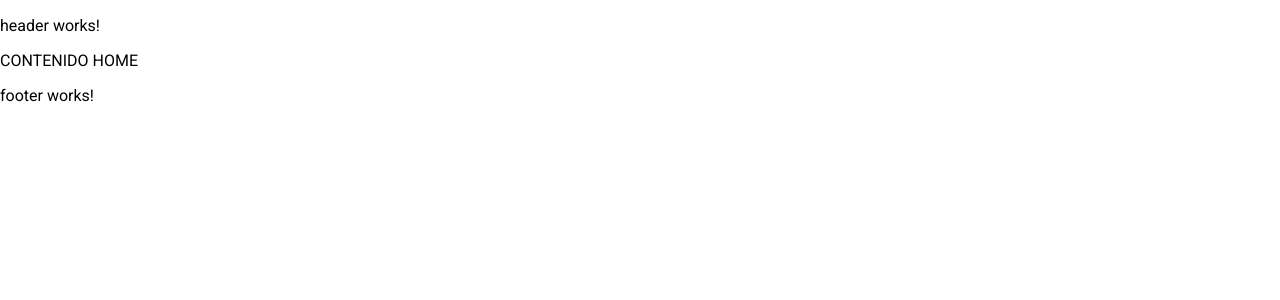
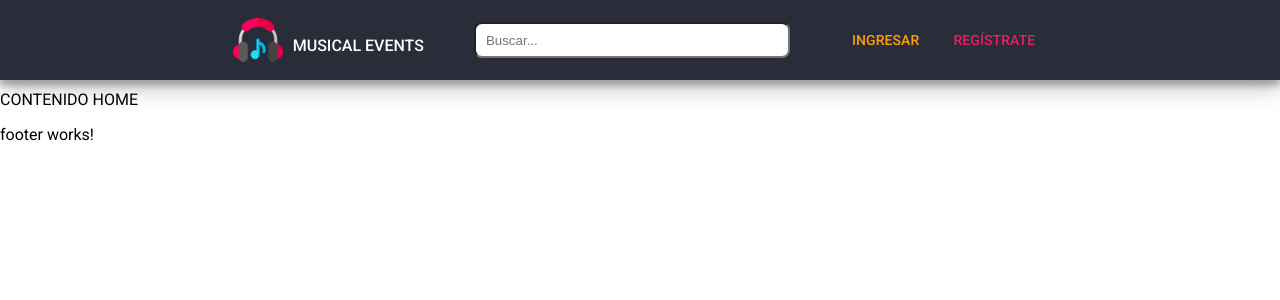
Before and after one commit to awarewire/studies-angular-music-store, an Angular app: page /home in a window 1280 px wide. Shown: the top 300 px of the page. Built offline with nearby package versions, Linux system fonts and the light colour scheme.

Commit message:
Update Header component

```diff
--- a/src/app/shared/components/header/header.component.html
+++ b/src/app/shared/components/header/header.component.html
@@ -1 +1,25 @@
-<p>header works!</p>
+<header
+  class="box-shadow"
+  style="
+    background-color: var(--secondary-color);
+    display: flex;
+    justify-content: center;
+    height: 80px;
+    margin-bottom: 10px;
+">
+  <div style="width: 1000px; display: flex;
+    justify-content: center; align-items: center; gap: 50px">
+    <div style="display: flex; align-items: center; gap: 10px">
+      <img src="assets/images/logo.png" alt="logo" style="width: 50px; height: 50px">
+      <h1 style="font-size: 16px; color: white; font-weight: 500; margin-bottom: 0">MUSICAL EVENTS</h1>
+    </div>
+    <div>
+      <input type="text" placeholder="Buscar..."
+             style="width: 300px;  height: 30px; border-radius: 8px; padding-left: 10px">
+    </div>
+    <div style="display: flex; gap: 10px">
+      <button mat-button style="color: var(--primary-color)">INGRESAR</button>
+      <button mat-button style="color: var(--accent-color)">REGÍSTRATE</button>
+    </div>
+  </div>
+</header>
--- a/src/assets/styles/material.css
+++ b/src/assets/styles/material.css
@@ -0,0 +1,9 @@
+@import "colors.css";
+
+/*:root {
+  --mdc-text-button-label-text-color: red;
+}
+
+.mat-mdc-button:not(:disabled) {
+  color: var(--primary-color) !important;
+}*/
--- a/src/styles.css
+++ b/src/styles.css
@@ -12,3 +12,7 @@ body {
   padding: 0;
   height: 100%;
 }
+
+.box-shadow {
+  box-shadow: 0 10px 20px rgba(0, 0, 0, 0.20), 0 6px 6px rgba(0, 0, 0, 0.24);
+}
```
Also changed, not shown: src/app/shared/components/header/header.component.ts (+5 -2 lines), src/assets/images/logo.png (added).
